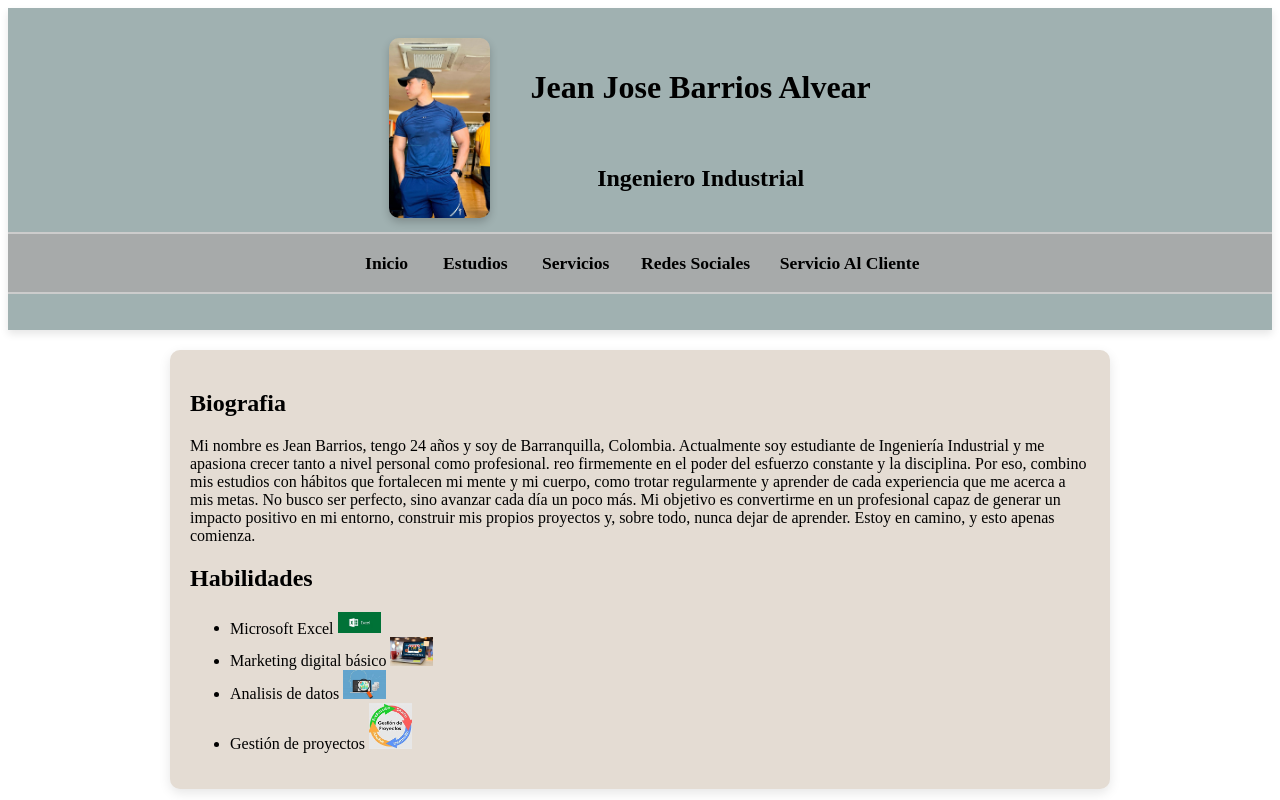
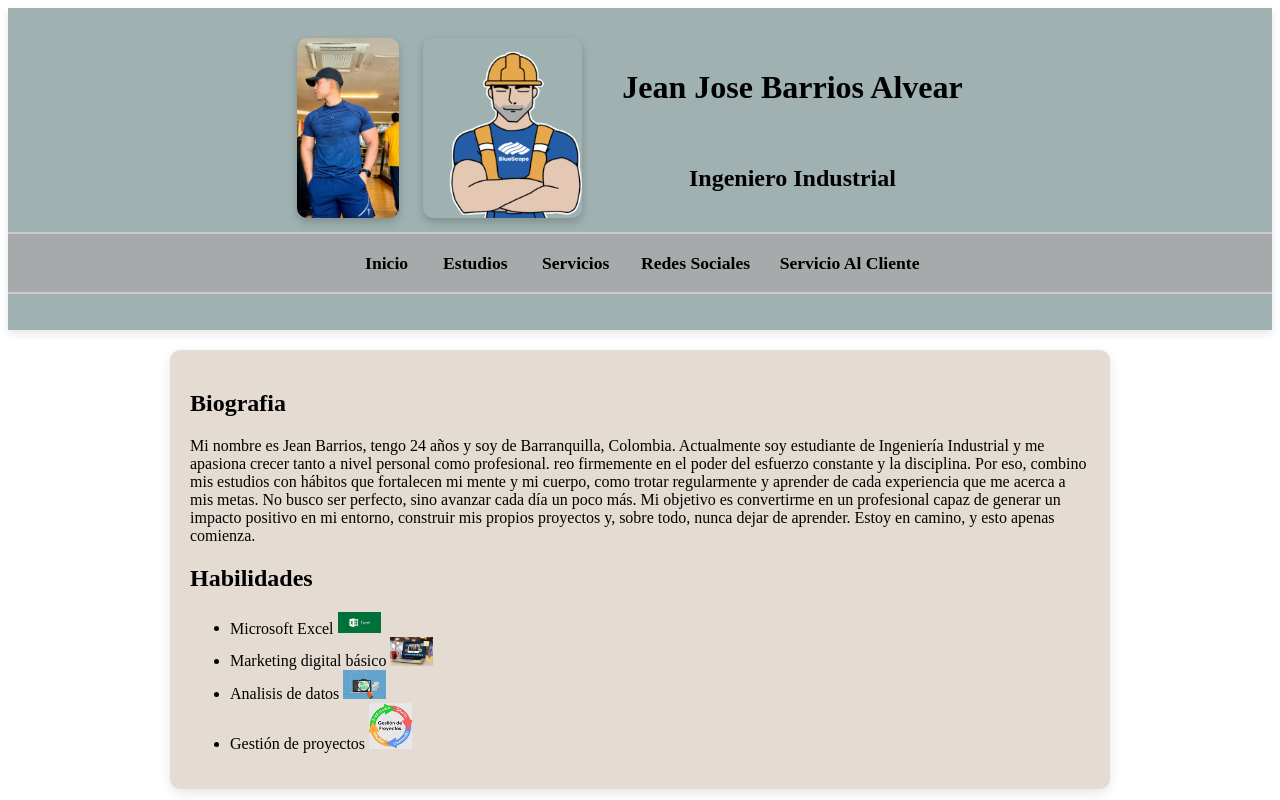
Before and after one commit to jbarriosa/Sesion17, a plain HTML site: page index.html in a window 1280 px wide. Shown: the top 800 px of the page. Drawn offline with Linux system fonts and the light colour scheme.

Commit message:
Sesion17terminada

```diff
--- a/index.html
+++ b/index.html
@@ -11,6 +11,7 @@
         <div class="contenedor-header">
             <div class="foto">
                     <img src="imagen/perfil.jpg" height="10%" width="10%">
+                    <img src="/imagen/perfill.gif" height="10%" width="10%">
             </div>
             <div class="info">
                     <h1>Jean Jose Barrios Alvear</h1> <br>
```
Also changed, not shown: imagen/perfill.gif (added).
